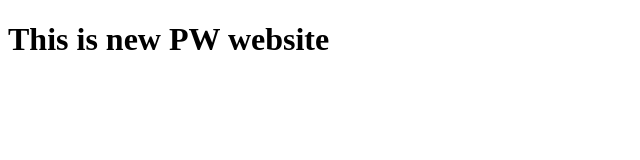
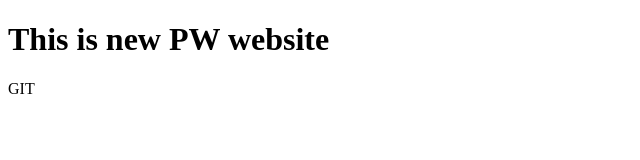
Before and after one commit to Satishsingh9/pwlivetest, a plain HTML site: page index.html in a window 1280 px wide. Shown: the full height of the page, 0-640 px from the left. Drawn offline with Linux system fonts and the light colour scheme.

```diff
--- a/index.html
+++ b/index.html
@@ -7,5 +7,8 @@
 </head>
 <body>
   <h1>This is new PW website</h1>
+  <section>
+    <span>GIT</span>
+  </section>
 </body>
 </html>
```
